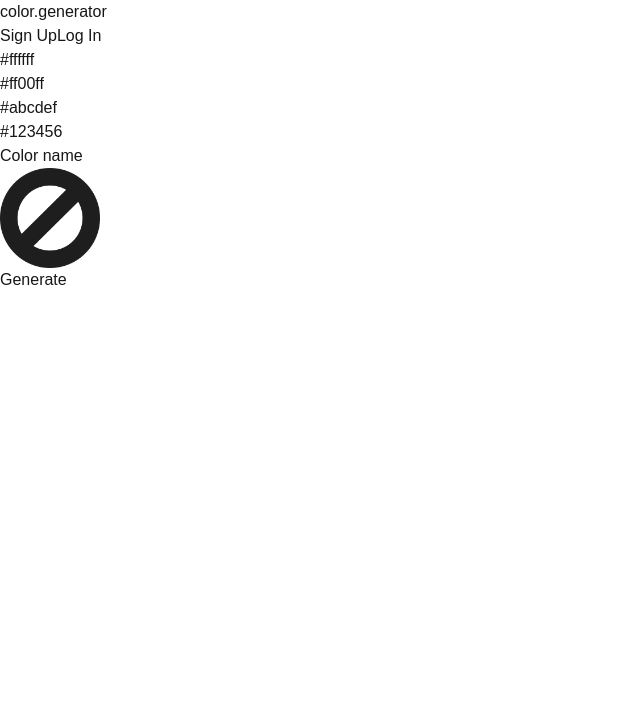
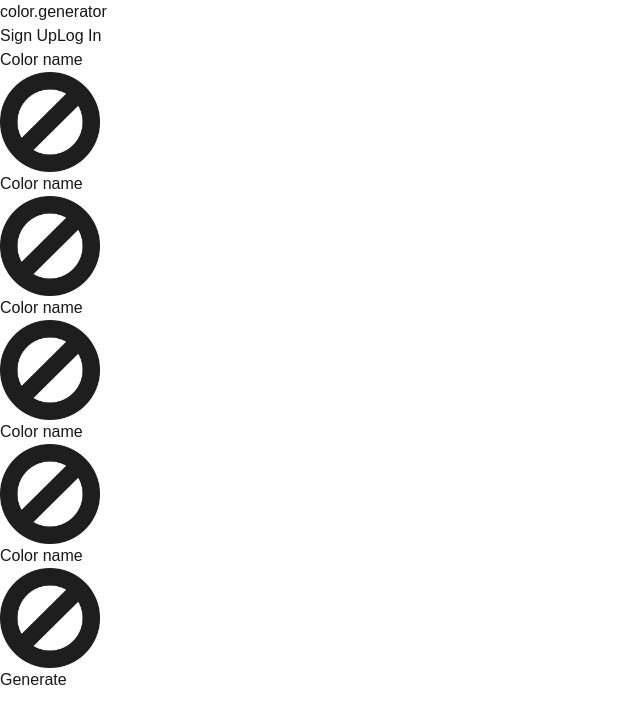
Before and after one commit to SidhantDash/ColorPaletteGenerator, a Next.js app in the folder frontend/: page / in a window 1280 px wide. Shown: the top 724 px of the page, without its empty margins (0-640 px from the left). Built offline with nearby package versions, Linux system fonts and the light colour scheme.

Commit message:
RNG Colors
Pressing "Generate" now actually generates five random colors. Also added some comments to the code.

```diff
--- a/frontend/src/app/components/ColorBox.tsx
+++ b/frontend/src/app/components/ColorBox.tsx
@@ -7,11 +7,12 @@ interface props {
 export default function ColorBox({hexCode}: props) {
 
     const color = hexCode;
-    console.log(color);
-    let generated = (color != "");
+    //console.log(color);
+    let generated = (color != ""); // set to true if the string is not empty
 
     return (
         <div>
+            {/* Display the color box and the color as a label if it has been generated */}
             {generated ? (
                 <div>
                     <div className="text-white text-center font-bold">
@@ -22,6 +23,7 @@ export default function ColorBox({hexCode}: props) {
                 </div>
             ) : (
               <div>
+                {/* If not, display the empty symbol in the box */}
                 <div className="text-white text-center font-bold">
                     <h1> Color name </h1>
                 </div>
--- a/frontend/src/app/page.tsx
+++ b/frontend/src/app/page.tsx
@@ -1,15 +1,38 @@
+"use client";
 import Image from "next/image";
 //import Hello from "./components/Hello";
 import Button from "./components/Button";
 import ColorBox from "./components/ColorBox";
 import NavBar from "./components/NavBar";
+import React, {useState} from 'react';
 
 /*async function getPostByHex() {
   const response = await fetch('https://www.thecolorapi.com/id?hex=bb0000');
   return response.json();
 }*/
 
-export default async function Home() {
+export default function Home() {
+
+  // Color generation status: starts out as false, then remains true after the user generates a color
+  const [generated, setGenerated] = useState(false);
+
+  // When "Generate" button is clicked
+  const generateColors = () => {
+    setGenerated(false); // Resets the colors briefly (required in order to generate more than once)
+    setTimeout(() => setGenerated(true), 0); // After a moment, allow re-generation
+  }
+
+  const hexChars = "0123456789abcdef";
+
+  // Function to generate random hex color strings
+  function randomColor()
+  {
+    let color = "#";
+    while (color.length <= 6) {
+      color += hexChars.charAt(Math.floor(Math.random() * hexChars.length));
+    }
+    return color;
+  }
 
   //const post = await getPostByHex()
   return (
@@ -17,16 +40,28 @@ export default async function Home() {
       <NavBar />
       <main className="flex flex-col gap-8 row-start-2 items-center sm:items-start">
         <div className="flex flex-col">
+        {generated ? (
           <div className="flex gap-4 items-center flex-col sm:flex-row">
-
-            <ColorBox hexCode="#ffffff"/>
-            <ColorBox hexCode="#ff00ff"/>
-            <ColorBox hexCode="#abcdef"/>
-            <ColorBox hexCode="#123456"/>
+            {/* Generate five random colors */}
+            <ColorBox hexCode={randomColor()}/>
+            <ColorBox hexCode={randomColor()}/>
+            <ColorBox hexCode={randomColor()}/>
+            <ColorBox hexCode={randomColor()}/>
+            <ColorBox hexCode={randomColor()}/>
+          </div>
+        ) : (
+          <div className="flex gap-4 items-center flex-col sm:flex-row">
+            {/* When the user has yet to generate anything */}
+            <ColorBox hexCode=""/>
+            <ColorBox hexCode=""/>
+            <ColorBox hexCode=""/>
+            <ColorBox hexCode=""/>
             <ColorBox hexCode=""/>
           </div>
+        )}
           <div className="ml-auto mr-auto mt-16 items-center">
-            <button className="rounded-3xl text-4xl font-bold bg-white text-black px-12 py-4 border-2 border-white mr-5">
+            {/* Generate button */}
+            <button className="rounded-3xl text-4xl font-bold bg-white text-black px-12 py-4 border-2 border-white mr-5" onClick={generateColors}>
               Generate
             </button>
           </div>
```
